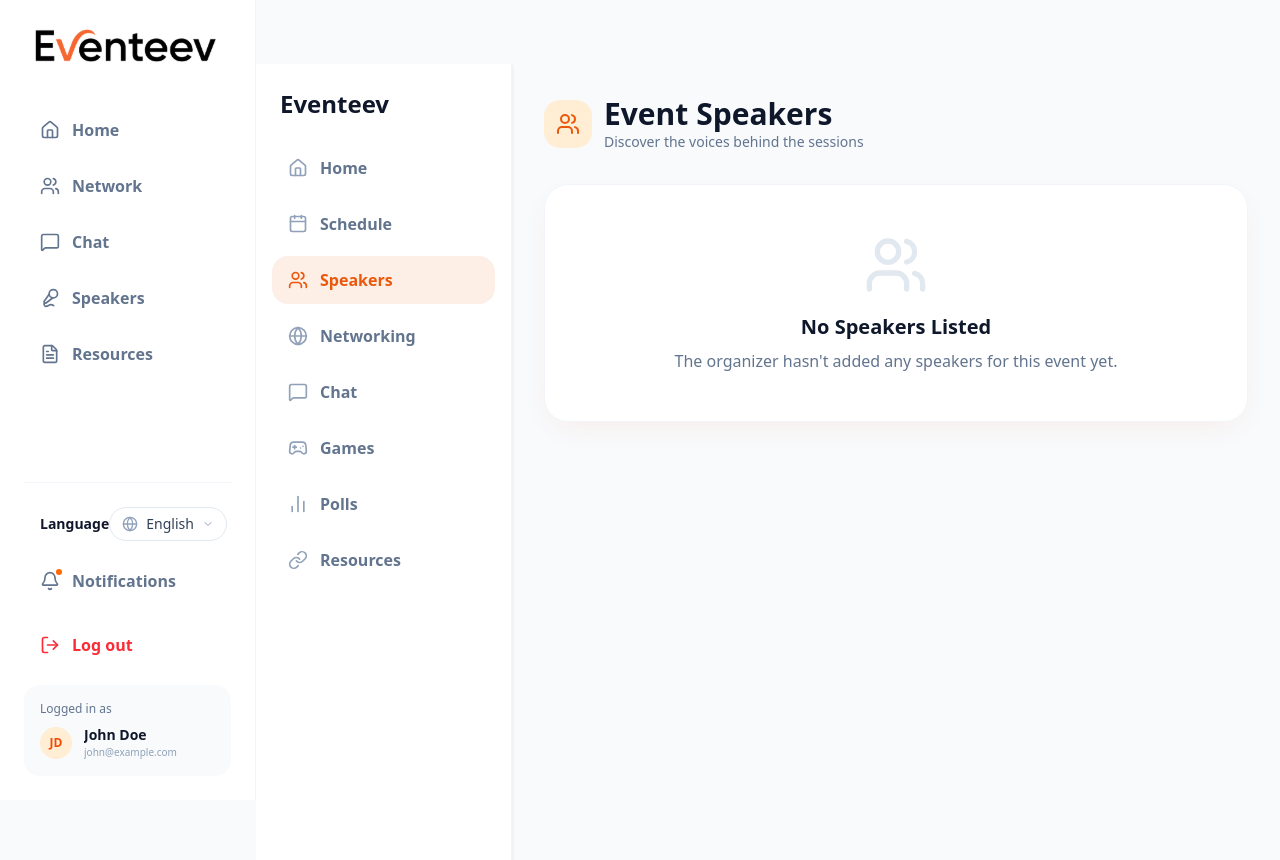
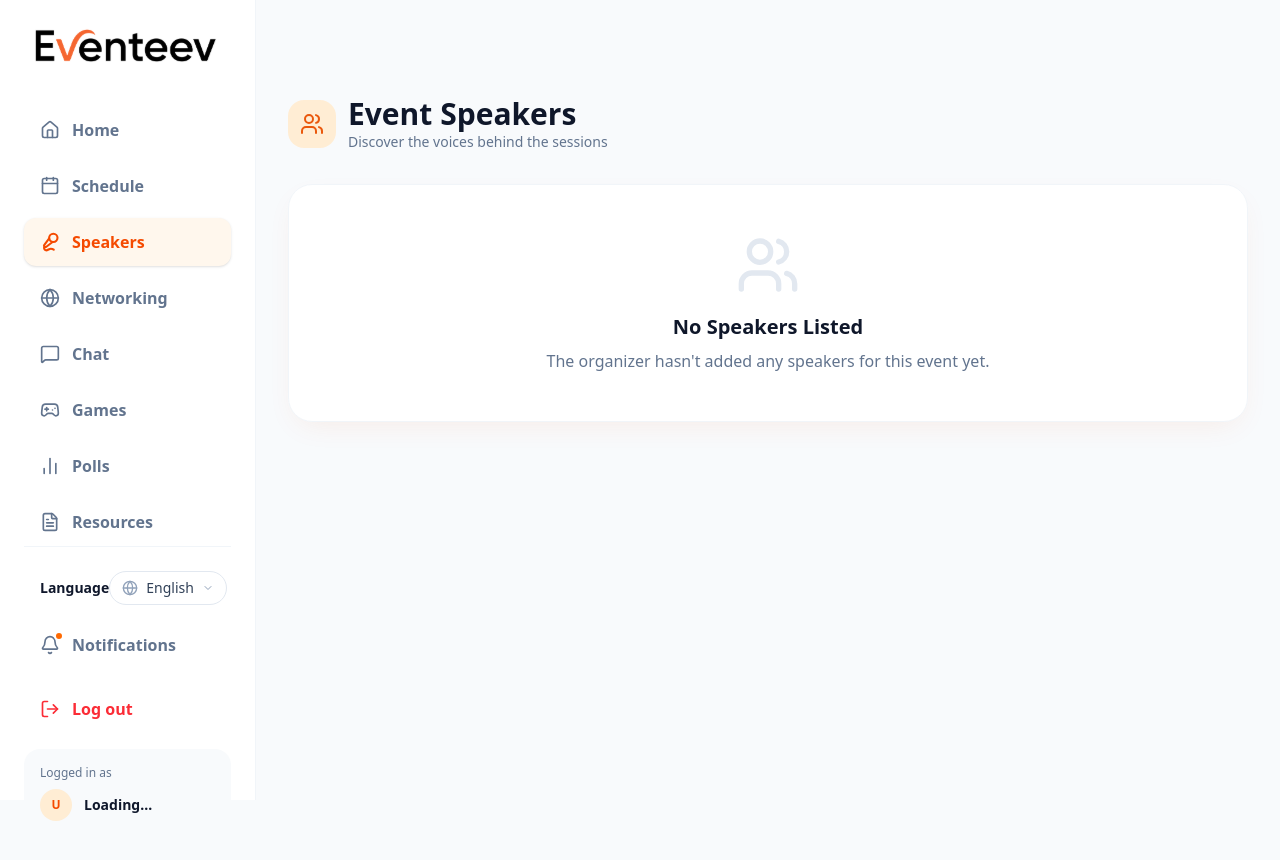
Before and after one commit to HelixgadeTechnologies/eventeev-user, a Next.js app: page /en/dashboard/speakers in a window 1280 px wide. Shown: the top 860 px of the page. After the commit the page ends 837 px from the top, so only its background shows below. Built offline with nearby package versions, Linux system fonts and the light colour scheme.

Commit message:
refactor: consolidate dashboard layout logic into global Sidebar and BottomNav components

```diff
--- a/app/[locale]/dashboard/layout.tsx
+++ b/app/[locale]/dashboard/layout.tsx
@@ -1,176 +1,11 @@
 "use client";
 
-import { usePathname } from "next/navigation";
-import Link from "next/link";
-import { motion } from "framer-motion";
-import {
-  Home,
-  Calendar,
-  Users,
-  MessageSquare,
-  Gamepad2,
-  BarChart2,
-  Link as LinkIcon,
-  Globe,
-  LogOut,
-  User
-} from "lucide-react";
-import { cn } from "@/lib/utils";
-import { useState, useEffect } from "react";
-
-const NAV_ITEMS = [
-  { href: "/dashboard", label: "Home", icon: Home },
-  { href: "/dashboard/schedule", label: "Schedule", icon: Calendar },
-  { href: "/dashboard/speakers", label: "Speakers", icon: Users },
-  { href: "/dashboard/networking", label: "Networking", icon: Globe },
-  { href: "/dashboard/chat", label: "Chat", icon: MessageSquare },
-  { href: "/dashboard/games", label: "Games", icon: Gamepad2 },
-  { href: "/dashboard/polls", label: "Polls", icon: BarChart2 },
-  { href: "/dashboard/resources", label: "Resources", icon: LinkIcon },
-];
-
+// The visual shell is now entirely handled by the global AppLayout (Sidebar & BottomNav)
+// This file is kept just as a transparent pass-through for the dashboard route group.
 export default function DashboardLayout({ children }: { children: React.ReactNode }) {
-  const pathname = usePathname();
-  const [user, setUser] = useState<any>(null);
-
-  useEffect(() => {
-    const fetchUser = async () => {
-      try {
-        const token = localStorage.getItem("token");
-        if (!token) return;
-        const res = await fetch("/api/attendee/me", {
-          headers: { Authorization: `Bearer ${token}` }
-        });
-        if (res.ok) {
-          const data = await res.json();
-          setUser(data.user);
-        }
-      } catch (err) {
-        console.error("Failed to fetch user", err);
-      }
-    };
-    fetchUser();
-  }, []);
-
-  const handleLogout = () => {
-    localStorage.removeItem("token");
-    localStorage.removeItem("eventId");
-    window.location.href = "/";
-  };
-
   return (
-    <div className="flex h-screen bg-slate-50 overflow-hidden">
-      {/* Desktop Sidebar */}
-      <aside className="hidden md:flex flex-col w-64 bg-white border-r border-slate-100 shadow-sm z-10">
-        <div className="p-6">
-          <h2 className="text-2xl font-black text-eventeev-navy">Eventeev</h2>
-        </div>
-        <nav className="flex-1 px-4 space-y-2 overflow-y-auto">
-          {NAV_ITEMS.map((item) => {
-            // Check if exact match for dashboard home, or starts with for subpages
-            const isActive = item.href === "/dashboard"
-              ? pathname.endsWith("/dashboard")
-              : pathname.includes(item.href);
-
-            return (
-              <Link
-                key={item.href}
-                href={item.href}
-                className={cn(
-                  "flex items-center gap-3 px-4 py-3 rounded-2xl font-bold transition-all",
-                  isActive
-                    ? "bg-eventeev-orange/10 text-eventeev-orange"
-                    : "text-slate-500 hover:bg-slate-50 hover:text-eventeev-navy"
-                )}
-              >
-                <item.icon className={cn("w-5 h-5", isActive ? "text-eventeev-orange" : "text-slate-400")} />
-                {item.label}
-              </Link>
-            );
-          })}
-        </nav>
-
-        {/* Desktop Profile Section */}
-        {user && (
-          <div className="p-4 border-t border-slate-100">
-            <div className="flex items-center gap-3 p-3 bg-slate-50 rounded-2xl">
-              <div className="w-10 h-10 rounded-xl bg-eventeev-orange/10 flex items-center justify-center overflow-hidden flex-shrink-0">
-                {user.avatarUrl ? (
-                  <img src={user.avatarUrl} alt={user.name} className="w-full h-full object-cover" />
-                ) : (
-                  <User className="w-5 h-5 text-eventeev-orange" />
-                )}
-              </div>
-              <div className="flex-1 min-w-0">
-                <p className="text-sm font-bold text-eventeev-navy truncate">{user.name}</p>
-                <p className="text-xs font-medium text-slate-500 truncate">{user.email}</p>
-              </div>
-              <button onClick={handleLogout} className="p-2 text-slate-400 hover:text-red-500 transition-colors" title="Logout">
-                <LogOut className="w-4 h-4" />
-              </button>
-            </div>
-          </div>
-        )}
-      </aside>
-
-      {/* Main Content Area */}
-      <main className="flex-1 overflow-y-auto pb-24 md:pb-0 relative flex flex-col">
-        {/* Mobile Header */}
-        <div className="md:hidden flex items-center justify-between p-4 bg-white border-b border-slate-100 sticky top-0 z-40">
-          <h2 className="text-xl font-black text-eventeev-navy">Eventeev</h2>
-          {user && (
-            <div className="flex items-center gap-3">
-              <div className="text-right hidden sm:block">
-                <p className="text-sm font-bold text-eventeev-navy">{user.name}</p>
-              </div>
-              <div className="w-8 h-8 rounded-full bg-eventeev-orange/10 flex items-center justify-center overflow-hidden">
-                {user.avatarUrl ? (
-                  <img src={user.avatarUrl} alt={user.name} className="w-full h-full object-cover" />
-                ) : (
-                  <User className="w-4 h-4 text-eventeev-orange" />
-                )}
-              </div>
-              <button onClick={handleLogout} className="text-slate-400 hover:text-red-500 p-1">
-                <LogOut className="w-4 h-4" />
-              </button>
-            </div>
-          )}
-        </div>
-
-        <div className="flex-1 relative">
-          {children}
-        </div>
-      </main>
-
-      {/* Mobile Bottom Navigation */}
-      <div className="md:hidden fixed bottom-0 left-0 right-0 bg-white border-t border-slate-100 shadow-[0_-10px_40px_rgba(0,0,0,0.05)] z-50">
-        <div className="flex overflow-x-auto no-scrollbar py-2 px-2 gap-1 items-center">
-          {NAV_ITEMS.map((item) => {
-            const isActive = item.href === "/dashboard"
-              ? pathname.endsWith("/dashboard")
-              : pathname.includes(item.href);
-
-            return (
-              <Link
-                key={item.href}
-                href={item.href}
-                className="flex-shrink-0 flex flex-col items-center justify-center w-[72px] h-14 rounded-xl relative"
-              >
-                {isActive && (
-                  <motion.div
-                    layoutId="mobileNavIndicator"
-                    className="absolute inset-0 bg-eventeev-orange/10 rounded-xl"
-                  />
-                )}
-                <item.icon className={cn("w-5 h-5 mb-1 z-10", isActive ? "text-eventeev-orange" : "text-slate-400")} />
-                <span className={cn("text-[10px] font-bold z-10", isActive ? "text-eventeev-orange" : "text-slate-500")}>
-                  {item.label}
-                </span>
-              </Link>
-            );
-          })}
-        </div>
-      </div>
+    <div className="h-full relative">
+      {children}
     </div>
   );
 }
--- a/app/[locale]/dashboard/speakers/page.tsx
+++ b/app/[locale]/dashboard/speakers/page.tsx
@@ -16,13 +16,15 @@ export default function SpeakersPage() {
           return;
         }
 
-        const response = await fetch(`/api/event/public/${storedEventId}`);
-        const data = await response.json();
+        const API_URL = process.env.NEXT_PUBLIC_API_URL || "https://eventeevapi.onrender.com";
+        const response = await fetch(`${API_URL}/api/speaker/event/${storedEventId}`);
 
-        const eventInfo = data.event || data;
-        if (response.ok && eventInfo?.speakers) {
-          // Sometimes it's an array of strings, sometimes objects
-          const normalizedSpeakers = eventInfo.speakers.map((s: any) =>
+        if (response.ok) {
+          const data = await response.json();
+          // Assuming the backend returns an array or an object with the array
+          const speakersList = Array.isArray(data) ? data : data.speakers || [];
+
+          const normalizedSpeakers = speakersList.map((s: any) =>
             typeof s === "string" ? { name: s, role: "Speaker", bio: "" } : s
           );
           setSpeakers(normalizedSpeakers);
--- a/components/layout/BottomNav.tsx
+++ b/components/layout/BottomNav.tsx
@@ -2,25 +2,30 @@
 
 import Link from "next/link";
 import { usePathname } from "@/i18n/routing";
-import { Home, Users, MessageSquare, Mic2, FileText } from "lucide-react";
+import { Home, Users, MessageSquare, Mic2, FileText, Calendar, Gamepad2, BarChart2, Globe } from "lucide-react";
 import { cn } from "@/lib/utils";
 
 const NAV_ITEMS = [
   { label: "Home", icon: Home, href: "/dashboard" },
-  { label: "Network", icon: Users, href: "/networking" },
-  { label: "Chat", icon: MessageSquare, href: "/chat" },
-  { label: "Speakers", icon: Mic2, href: "/speakers" },
-  { label: "Resources", icon: FileText, href: "/resources" },
+  { label: "Schedule", icon: Calendar, href: "/dashboard/schedule" },
+  { label: "Speakers", icon: Mic2, href: "/dashboard/speakers" },
+  { label: "Network", icon: Globe, href: "/dashboard/networking" },
+  { label: "Chat", icon: MessageSquare, href: "/dashboard/chat" },
+  { label: "Games", icon: Gamepad2, href: "/dashboard/games" },
+  { label: "Polls", icon: BarChart2, href: "/dashboard/polls" },
 ];
 
 export function BottomNav() {
   const pathname = usePathname();
 
   return (
-    <nav className="fixed bottom-0 left-0 right-0 h-20 glass border-t border-white/20 px-6 flex items-center justify-between z-50 rounded-t-3xl shadow-2xl lg:hidden">
-      {NAV_ITEMS.map((item) => {
-        const isActive = pathname === item.href;
-        return (
+    <nav className="fixed bottom-0 left-0 right-0 h-20 glass border-t border-white/20 flex items-center overflow-x-auto no-scrollbar z-50 rounded-t-3xl shadow-2xl lg:hidden">
+      <div className="flex gap-2 px-4 items-center min-w-max mx-auto h-full">
+        {NAV_ITEMS.map((item) => {
+          const isActive = item.href === "/dashboard"
+            ? pathname.endsWith("/dashboard")
+            : pathname.includes(item.href);
+          return (
           <Link
             key={item.href}
             href={item.href}
@@ -37,6 +42,7 @@ export function BottomNav() {
           </Link>
         );
       })}
+      </div>
     </nav>
   );
 }
--- a/components/layout/Sidebar.tsx
+++ b/components/layout/Sidebar.tsx
@@ -1,27 +1,51 @@
 "use client";
 
-import React from 'react';
+import React, { useState, useEffect } from 'react';
 import Image from 'next/image';
 import Link from 'next/link';
 import { usePathname, useRouter } from '@/i18n/routing';
-import { Home, Users, MessageSquare, Mic2, FileText, Bell, LogOut } from 'lucide-react';
+import { Home, Users, MessageSquare, Mic2, FileText, Bell, LogOut, Calendar, Gamepad2, BarChart2, Globe } from 'lucide-react';
 import { cn } from '@/lib/utils';
 import LanguageSwitcher from '../LanguageSwitcher';
 
 const NAV_ITEMS = [
   { label: "Home", icon: Home, href: "/dashboard" },
-  { label: "Network", icon: Users, href: "/networking" },
-  { label: "Chat", icon: MessageSquare, href: "/chat" },
-  { label: "Speakers", icon: Mic2, href: "/speakers" },
-  { label: "Resources", icon: FileText, href: "/resources" },
+  { label: "Schedule", icon: Calendar, href: "/dashboard/schedule" },
+  { label: "Speakers", icon: Mic2, href: "/dashboard/speakers" },
+  { label: "Networking", icon: Globe, href: "/dashboard/networking" },
+  { label: "Chat", icon: MessageSquare, href: "/dashboard/chat" },
+  { label: "Games", icon: Gamepad2, href: "/dashboard/games" },
+  { label: "Polls", icon: BarChart2, href: "/dashboard/polls" },
+  { label: "Resources", icon: FileText, href: "/dashboard/resources" },
 ];
 
 export function Sidebar() {
   const pathname = usePathname();
   const router = useRouter();
+  const [user, setUser] = useState<any>(null);
+
+  useEffect(() => {
+    const fetchUser = async () => {
+      try {
+        const token = localStorage.getItem("token");
+        if (!token) return;
+        const res = await fetch("/api/attendee/me", {
+          headers: { Authorization: `Bearer ${token}` }
+        });
+        if (res.ok) {
+          const data = await res.json();
+          setUser(data.user);
+        }
+      } catch (err) {
+        console.error("Failed to fetch user", err);
+      }
+    };
+    fetchUser();
+  }, []);
 
   const handleLogout = () => {
     localStorage.removeItem("token");
+    localStorage.removeItem("eventId");
     router.push("/");
   };
 
@@ -33,7 +57,10 @@ export function Sidebar() {
 
       <nav className="flex-1 space-y-2">
         {NAV_ITEMS.map((item) => {
-          const isActive = pathname === item.href;
+          const isActive = item.href === "/dashboard"
+            ? pathname.endsWith("/dashboard")
+            : pathname.includes(item.href);
+
           return (
             <Link
               key={item.href}
@@ -77,12 +104,16 @@ export function Sidebar() {
         <div className="bg-slate-50 rounded-2xl p-4">
           <p className="text-xs text-slate-500 font-medium mb-2">Logged in as</p>
           <div className="flex items-center gap-3">
-            <div className="w-8 h-8 rounded-full bg-orange-100 flex items-center justify-center text-orange-600 font-bold text-xs">
-              JD
+            <div className="w-8 h-8 rounded-full bg-orange-100 flex items-center justify-center text-orange-600 font-bold text-xs overflow-hidden">
+              {user?.avatarUrl ? (
+                <img src={user.avatarUrl} alt={user.name || "User"} className="w-full h-full object-cover" />
+              ) : (
+                user?.name?.charAt(0) || "U"
+              )}
             </div>
             <div className="overflow-hidden">
-              <p className="text-sm font-bold text-slate-900 truncate">John Doe</p>
-              <p className="text-[10px] text-slate-400 truncate">john@example.com</p>
+              <p className="text-sm font-bold text-slate-900 truncate">{user?.name || "Loading..."}</p>
+              <p className="text-[10px] text-slate-400 truncate">{user?.email || ""}</p>
             </div>
           </div>
         </div>
```
